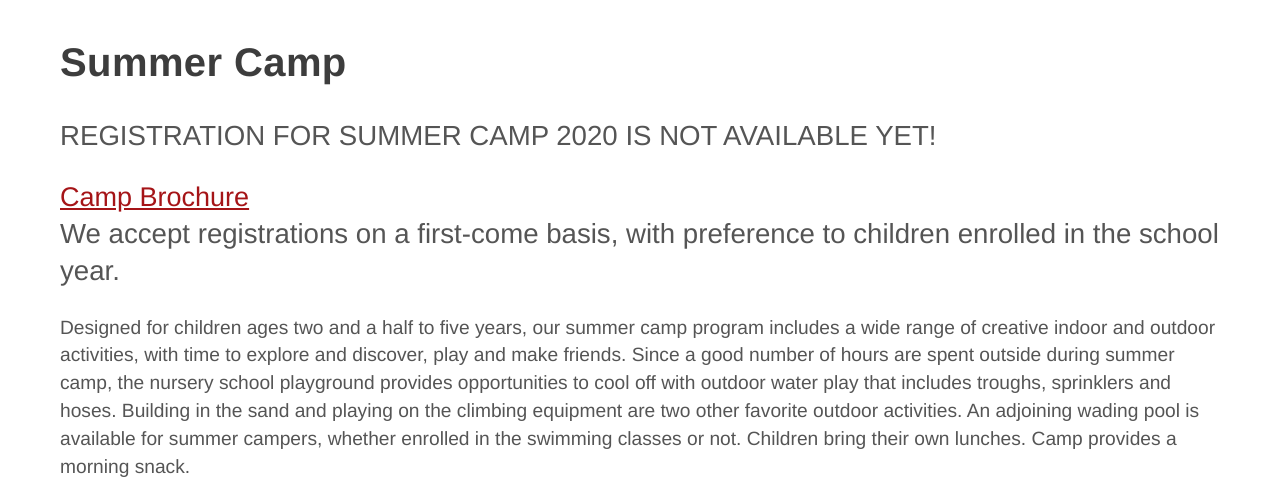
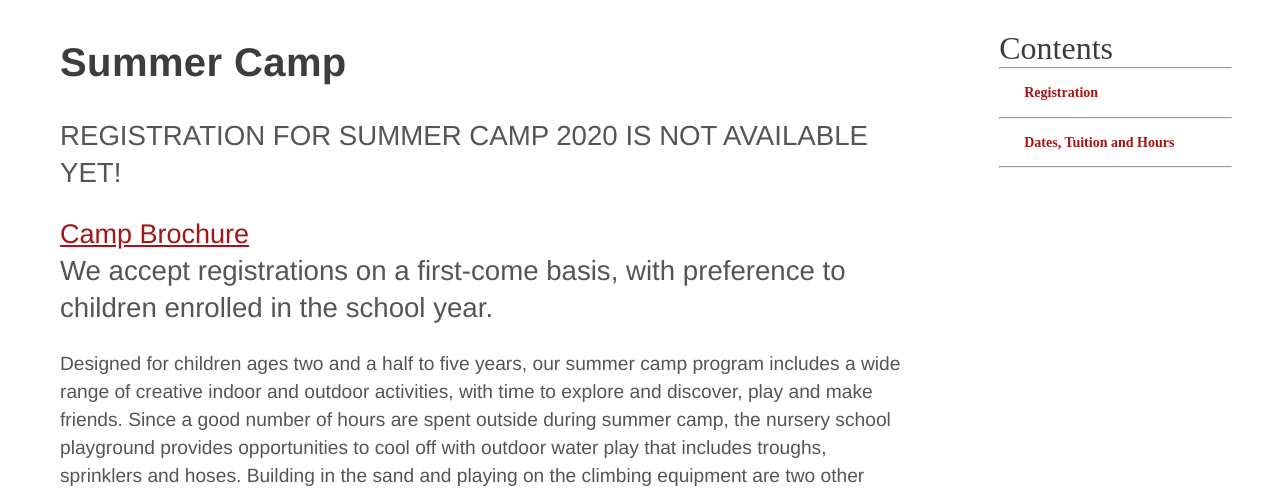
Before and after one commit to cse-256-f22/information-foraging-project-sydney-arielle-nisha, a website: page files/summer_camp.html in a window 1280 px wide. Shown: the part 402-890 px from the top of the page. Drawn offline with nearby package versions, Linux system fonts and the light colour scheme; files that its build step writes are made by us from their sources; files whose address does not match are found by name.

Commit message:
added summer camp side nav

```diff
--- a/files/css/summer_camp.css
+++ b/files/css/summer_camp.css
@@ -1,4 +1,5 @@
 @import url("common.css");
+@import url("side_menu.css");
 .image-container {
     background-image: url("https://nurseryschool.wustl.edu/files/2015/03/group-holi.jpg");
 }
--- a/files/summer_camp.html
+++ b/files/summer_camp.html
@@ -97,7 +97,7 @@
       <hr />
     </main>
 
-    <!-- <div class="widget-area stick secondary" role="complementary">
+    <div class="widget-area stick secondary" role="complementary">
       <ul class="subnav">
         <li class="page_item page-item-95 page_item_has_children current_page_item">
           <a aria-current="page">Contents</a>
@@ -114,7 +114,7 @@
           </ul>
         </li>
       </ul>
-    </div> -->
+    </div>
   </div>
   <ts-load data-name="footer"></ts-load>
   <script src="scripts/js/app.js"></script>
```
